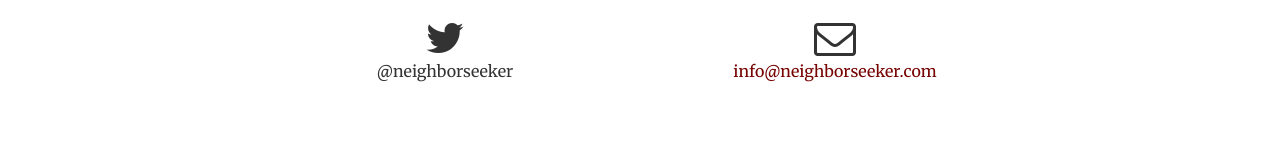
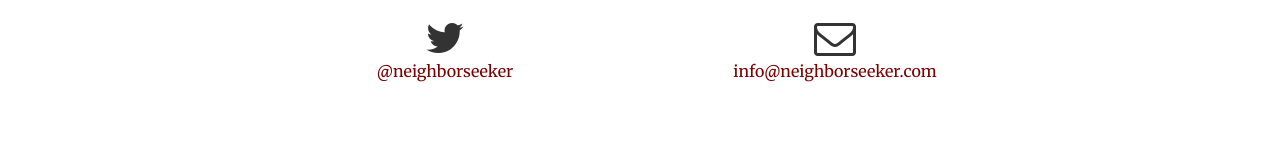
Before and after one commit to neskowinstump/neskowinstump.github.io, a plain HTML site: page index.html in a window 1280 px wide. Shown: the part 3019-3168 px from the top of the page. Drawn offline with nearby package versions, Linux system fonts and the light colour scheme.

Commit message:
Update index.html
Add twitter handle tweet link

```diff
--- a/index.html
+++ b/index.html
@@ -305,7 +305,7 @@
                 </div>
                 <div class="col-lg-4 col-lg-offset-2 text-center">
                     <i class="fa fa-twitter fa-3x wow"></i>
-                    <p>@neighborseeker</p>
+                    <p><a href="https://twitter.com/intent/tweet?screen_name=neighborseeker">@neighborseeker</a></p>
                 </div>
                 <div class="col-lg-4 text-center">
                     <i class="fa fa-envelope-o fa-3x wow" data-wow-delay=".1s"></i>
```
